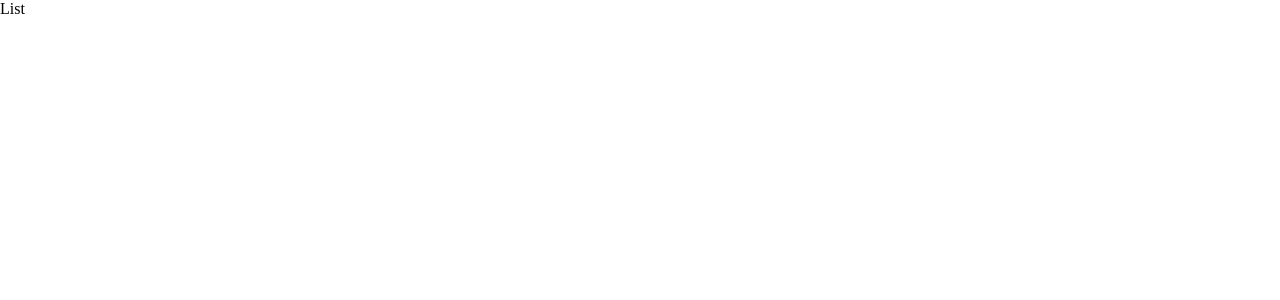
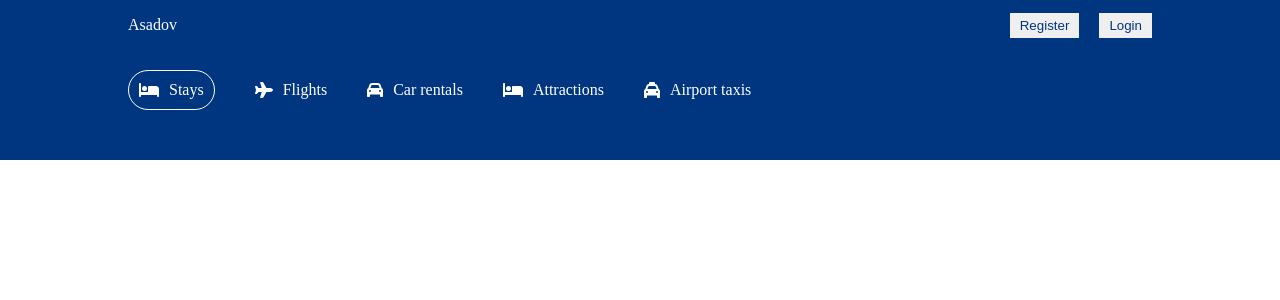
Before and after one commit to TokhirAsadov/Hotel_for_portfolio, a React (Create React App) app: page /hotel in a window 1280 px wide. Shown: the top 300 px of the page. Built offline with nearby package versions, Linux system fonts and the light colour scheme.

Commit message:
add NavBar and Header

```diff
--- a/src/pages/list/List.jsx
+++ b/src/pages/list/List.jsx
@@ -1,9 +1,12 @@
 import React from 'react';
+import NavBar from "../../components/navbar/NavBar";
+import Header from "../../components/header/Header";
 
 const List = () => {
   return (
     <div>
-      List
+      <NavBar />
+      <Header type="list"/>
     </div>
   );
 };
```
